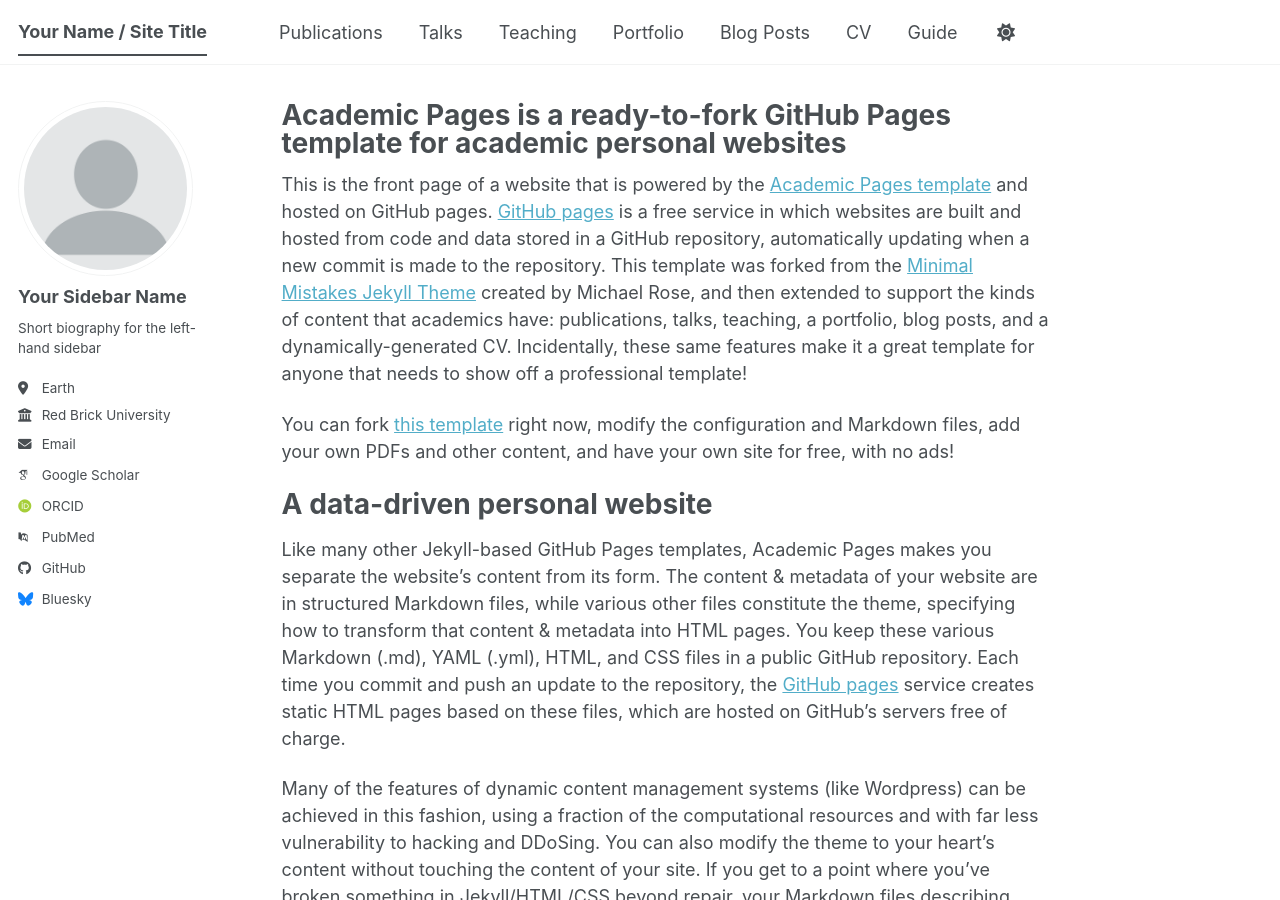
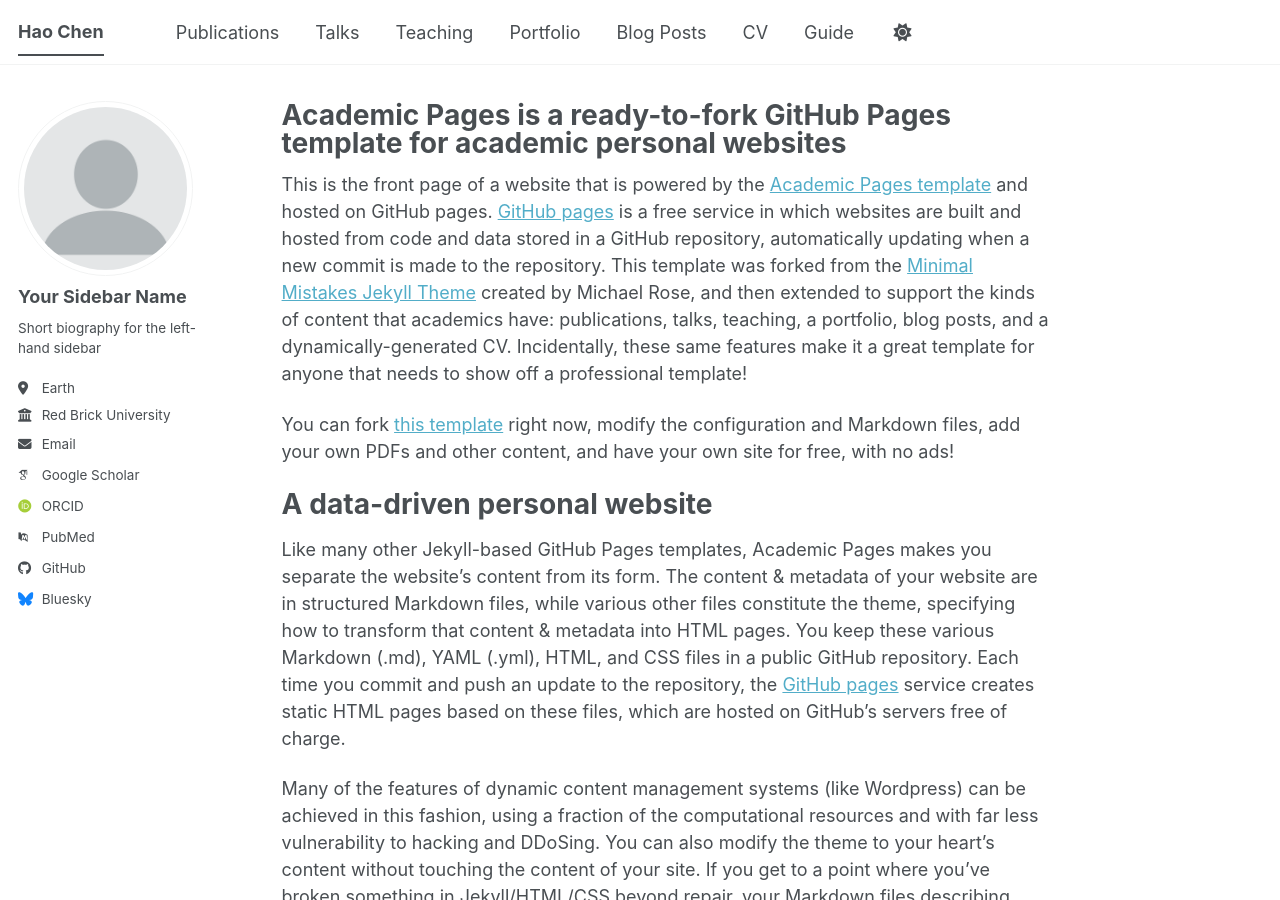
Before and after one commit to HaoChen-Research/HaoChen-Research.github.io, a Jekyll site: the page built from _pages/about.md, in a window 1280 px wide and 900 px high. Built offline with Jekyll 4.4.1, drawn with Linux system fonts in a browser that asks for light colours; some web fonts are replaced; a script bundle is joined from its source files by our own code; library files that are not in the unit come from our copies.

Commit message:
Update _config.yml

```diff
--- a/_config.yml
+++ b/_config.yml
@@ -9,7 +9,7 @@
 # Basic Site Settings
 locale                   : "en-US"
 site_theme               : "default" # The available themes options are "default", "air", "sunrise", "mint", "dirt" and "contrast"
-title                    : "Your Name / Site Title"
+title                    : "Hao Chen"
 title_separator          : "-"
 name                     : &name "Your Name"
 description              : &description "Your Name's academic portfolio"   # Update this with a general description of your site, this is the default if not overridden by a page
```
